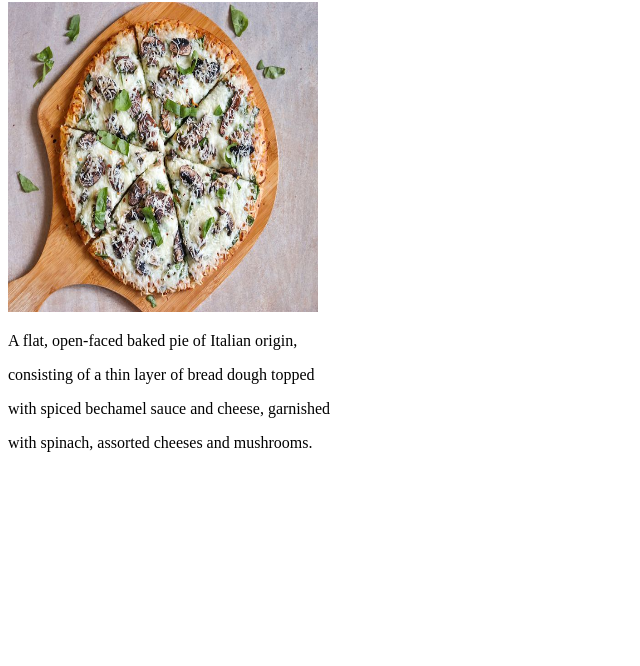
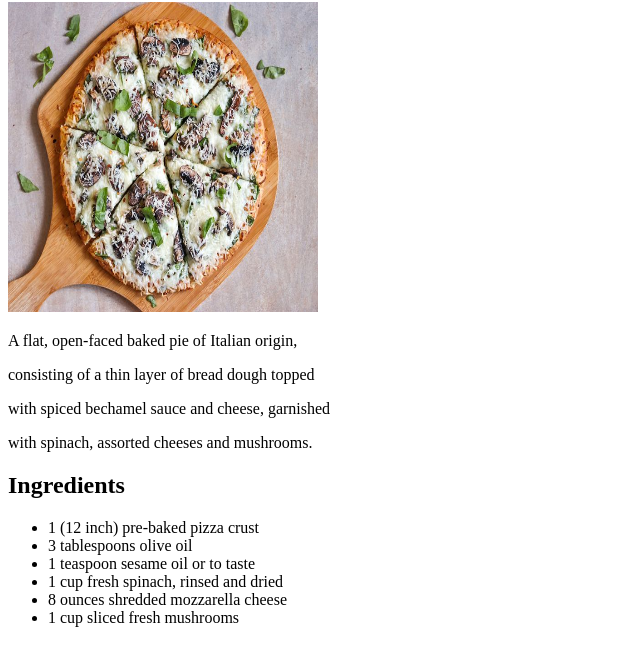
Before and after one commit to MonstirMark/odin-recipies, a plain HTML site: page recipies/pizza.html in a window 1280 px wide. Shown: the part 78-744 px from the top of the page, without its empty margins (0-640 px from the left). Drawn offline with Linux system fonts and the light colour scheme.

Commit message:
added ingredient heading and list of items

```diff
--- a/recipies/pizza.html
+++ b/recipies/pizza.html
@@ -12,5 +12,14 @@
  <p>consisting of a thin layer of bread dough topped</p>
  <p>with spiced bechamel sauce and cheese, garnished</p>
  <p>with spinach, assorted cheeses and mushrooms.</p>
+ <h2>Ingredients</h2>
+  <ul>
+   <li>1 (12 inch) pre-baked pizza crust</li>
+   <li>3 tablespoons olive oil</li>
+   <li>1 teaspoon sesame oil or to taste</li>
+   <li>1 cup fresh spinach, rinsed and dried</li>
+   <li>8 ounces shredded mozzarella cheese</li>
+   <li>1 cup sliced fresh mushrooms</li>
+  </ul>
 </body>
 </html>
```
